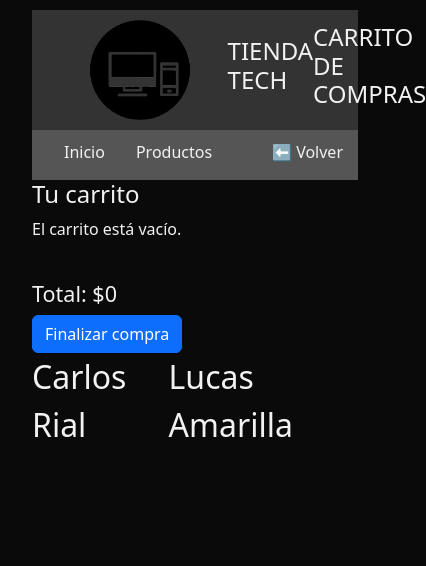
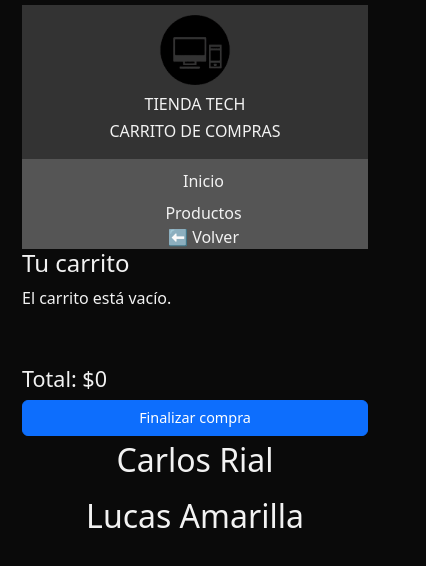
Before and after one commit to CarlosRial-23/SPPROG3TP, a website: page Estatico/pagesUser/carrito.html in a window 390 px wide. Shown: the whole page, 426 px wide, since content can reach past the window. Drawn offline with nearby package versions, Linux system fonts and the light colour scheme.

Commit message:
Implementacion Responsive

```diff
--- a/Estatico/css/general.css
+++ b/Estatico/css/general.css
@@ -156,3 +156,77 @@ header h1, h2 {
   object-fit: contain;
   padding: 10px;
 }
+
+
+@media (max-width: 992px) {
+  header h1,
+  header h2 {
+    font-size: 20px;
+  }
+
+  #lista-carrito .card {
+    flex: 1 1 45%;
+  }
+}
+
+@media (max-width: 768px) {
+  body {
+    padding: 10px 15px;
+    max-width: 100%;
+  }
+
+  header {
+    flex-direction: column;
+    text-align: center;
+  }
+
+  header h1,
+  header h2 {
+    font-size: 18px;
+  }
+
+  .logo-header {
+    height: 70px;
+    margin-bottom: 10px;
+  }
+
+  #navbar-principal {
+    flex-direction: column;
+    align-items: center;
+    text-align: center;
+  }
+
+  #navbar-principal .nav-left,
+  #navbar-principal .nav-right {
+    flex-direction: column;
+    gap: 0.5rem;
+    margin: 0;
+  }
+
+  #lista-carrito .card {
+    flex: 1 1 100%;
+    min-width: 100%;
+  }
+  .btn {
+    width: 100%;
+  }
+  footer .contenedor-nombres {
+    flex-direction: column;
+    gap: 0.5rem;
+  }
+}
+
+@media (max-width: 480px) {
+  body {
+    padding: 5px 10px;
+  }
+
+  header h1,
+  header h2 {
+    font-size: 16px;
+  }
+
+  .btn {
+    font-size: 0.9rem;
+  }
+}
--- a/Estatico/js/carrito.js
+++ b/Estatico/js/carrito.js
@@ -29,7 +29,7 @@ document.addEventListener("DOMContentLoaded", () => {
 
     carrito.forEach((producto, indice) => {
       const col = document.createElement("div");
-      col.className = "col-md-4 mb-3";
+      col.className = "col-12 col-sm-6 col-md-4 mb-3";
 
       const card = document.createElement("div");
       card.className = "card h-100";
@@ -109,6 +109,11 @@ document.addEventListener("DOMContentLoaded", () => {
       return;
     }
 
+    //modal
+    const confirmado = confirm("¿Deseás finalizar la compra?");
+    if (!confirmado) {
+      return; // Si el usuario cancela, no sigue
+    }
     //Serializa lo parametros de consulta en una URL de forma nativa.
     const params = new URLSearchParams({
       carrito,
--- a/Estatico/js/ticket.js
+++ b/Estatico/js/ticket.js
@@ -55,4 +55,8 @@ async function getTicket(req,res) {
     res.status(200).send(html);
 }
 
+
+//Una vez hecho esto se tiene que persistir en la BD para ver las ventas realizadas.
+
+
 module.exports = {getTicket};
--- a/Estatico/pagesUser/carrito.html
+++ b/Estatico/pagesUser/carrito.html
@@ -39,12 +39,12 @@
     <section id="carrito">
 
         <h2>Tu carrito</h2>
-        <div id="lista-carrito">
+        <div class="row" id="lista-carrito">
             <!-- Lista de productos -->
         </div>
 
         <!-- Seccion de resumen del carrito -->
-        <div id="resumen-carrito">
+        <div class="row" id="resumen-carrito">
             <div id="cart-container" class="d-flex flex-wrap gap-3 mt-3"></div>
             <h4 class="mt-4">Total: $<span id="total">0</span></h4>
         </div>
```
Also changed, not shown: Estatico/pagesUser/ticket.ejs (+14 -2 lines).
